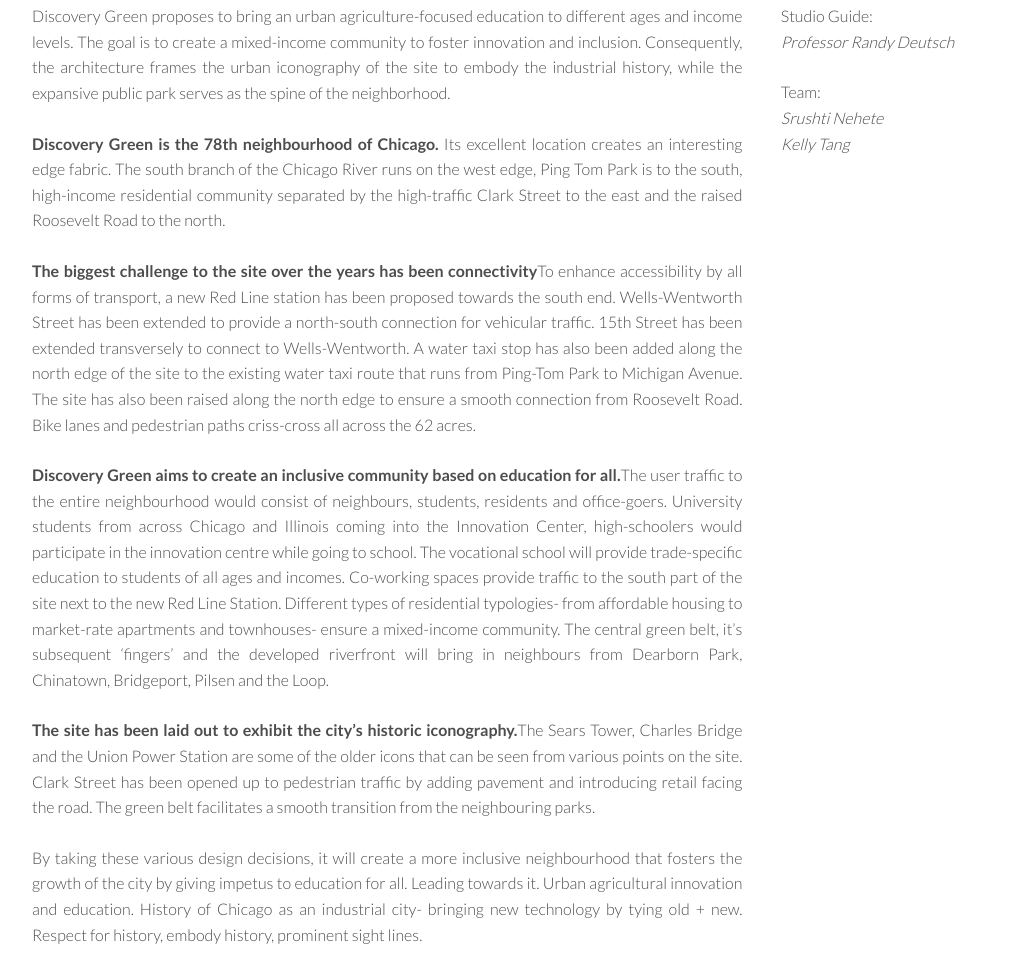
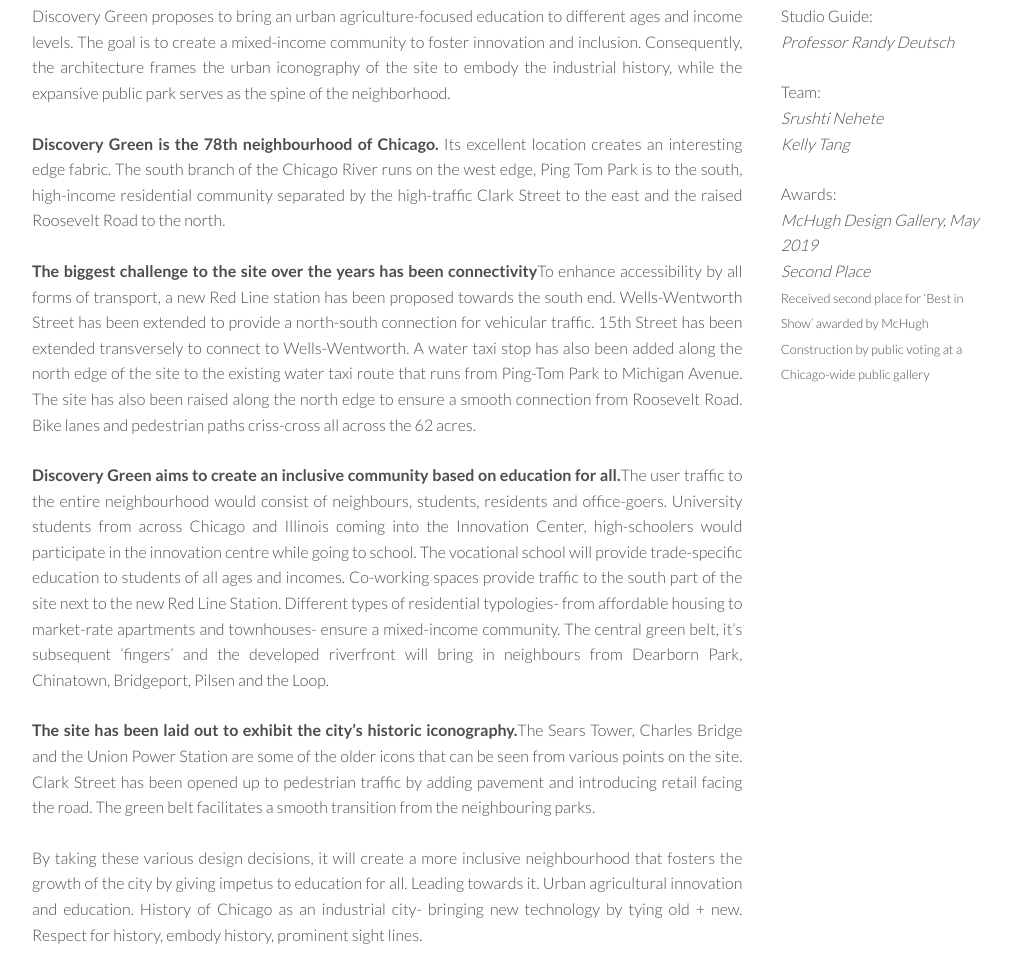
Before and after one commit to srushtinehete/srushtinehete.github.io, a plain HTML site: page projects/discovery-green/index.html in a window 1280 px wide. Shown: the part 1043-2012 px from the top of the page, without its empty margins (128-1139 px from the left). Drawn offline with Linux system fonts and the light colour scheme.

Commit message:
Added awards

```diff
--- a/projects/discovery-green/index.html
+++ b/projects/discovery-green/index.html
@@ -146,6 +146,13 @@
                     <em>Srushti Nehete<br>
                         Kelly Tang</em>
                 </p>
+
+                <p style="text-align: left;">Awards:<br>
+                    <em>McHugh Design Gallery, May 2019<br>
+                        Second Place<br></em>
+                    <small>Received second place for ‘Best in Show’ awarded by McHugh Construction by public voting at a
+                        Chicago-wide public gallery </small>
+                </p>
             </div>
         </div>
 
```
Also changed, not shown: projects/the-showcase-building/index.html (+1 -1 lines).
